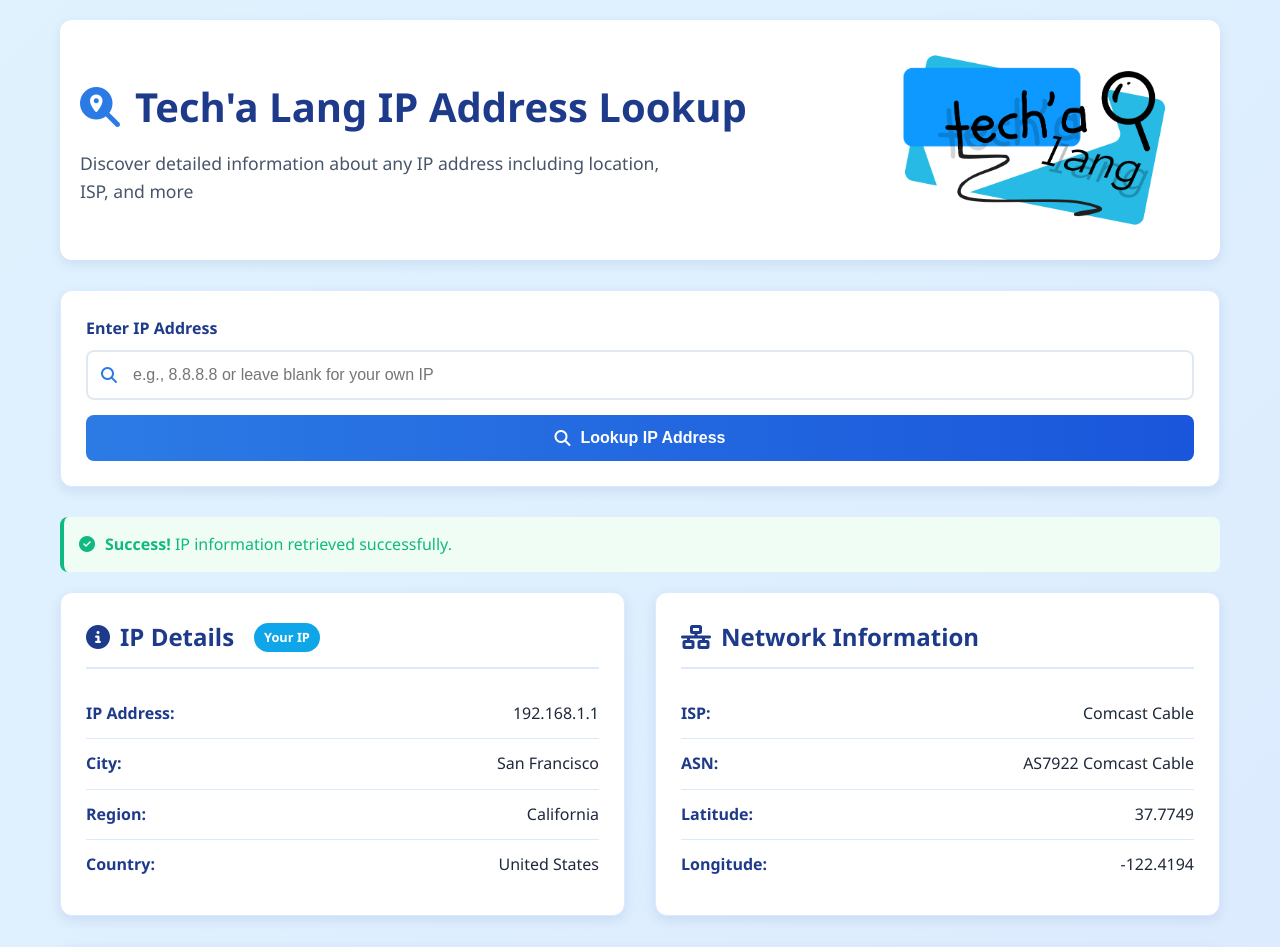
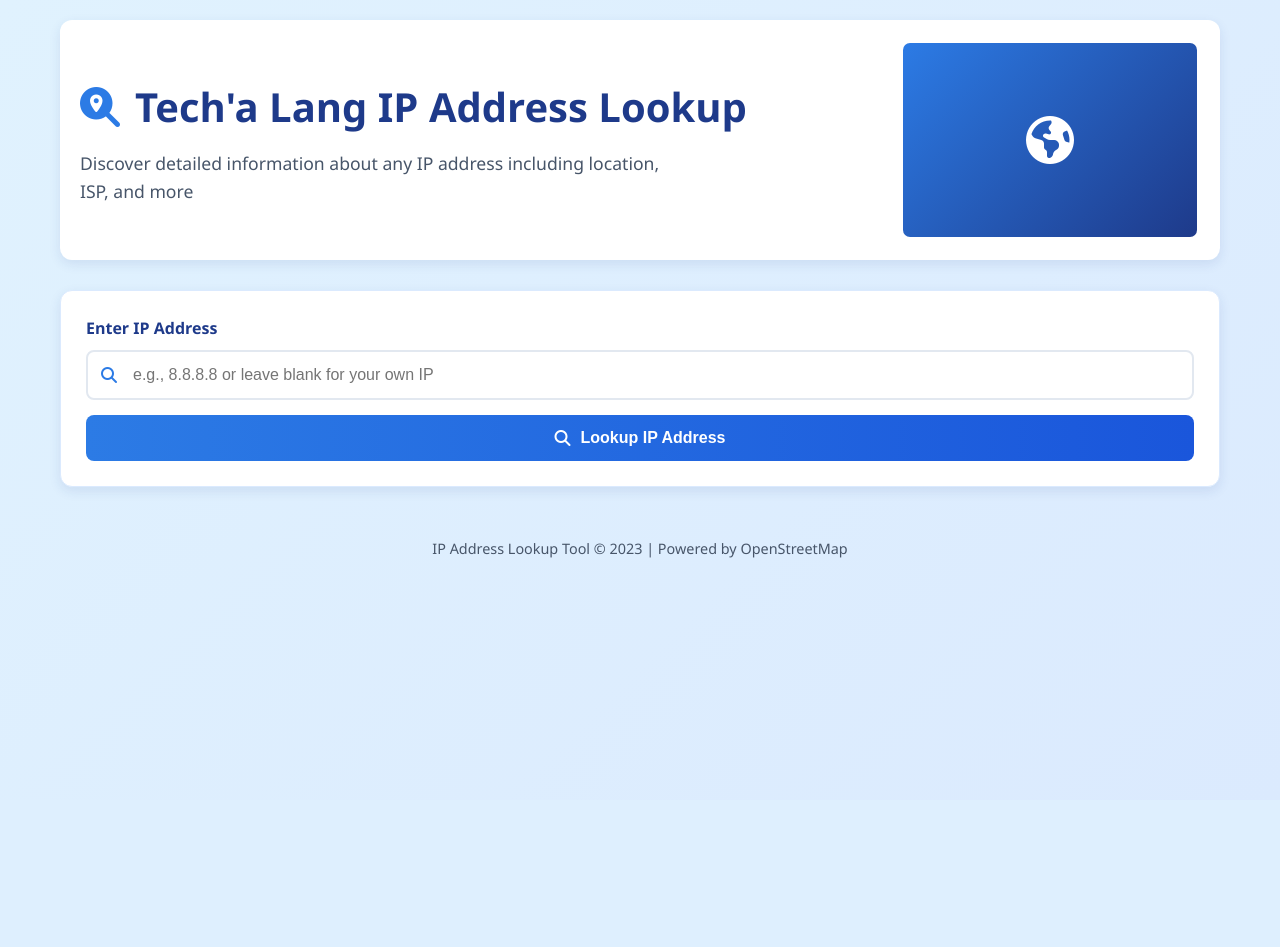
Before and after one commit to Gostar-px/ADDRESSINGAPP, a Flask app: page / in a window 1280 px wide. Shown: the top 947 px of the page. After the commit the page ends 558 px from the top, so only its background shows below. Run offline with Flask 3, Linux system fonts and the light colour scheme; data that the repository does not hold is empty.

Commit message:
jmghndfg

```diff
--- a/app.py
+++ b/app.py
@@ -6,17 +6,17 @@
 
 # Load API key from .env file
 load_dotenv()
-API_KEY = os.getenv("IPGEO_KEY")  # <-- rename to match your new provider (optional)
+API_KEY = os.getenv("IPGEO_KEY")
 
 def get_ip_info(ip=None):
     try:
         base_url = "https://api.ipgeolocation.io/ipgeo"
-        if ip:
-            url = f"{base_url}?apiKey={API_KEY}&ip={ip}"
-        else:
-            url = f"{base_url}?apiKey={API_KEY}"
+        params = {"apiKey": API_KEY}
 
-        resp = requests.get(url, timeout=5)
+        if ip and ip.strip():  # Only add IP if provided and not empty
+            params["ip"] = ip.strip()
+
+        resp = requests.get(base_url, params=params, timeout=10)
         resp.raise_for_status()
         return resp.json()
     except Exception as e:
@@ -24,11 +24,14 @@
 
 @app.route("/", methods=["GET", "POST"])
 def home():
-    ip = None
+    info = None
+    searched_ip = ""
+
     if request.method == "POST":
-        ip = request.form.get("ip_address")
-    info = get_ip_info(ip)
-    return render_template("index.html", info=info, searched_ip=ip)
+        searched_ip = request.form.get("ip_address", "").strip()
+        info = get_ip_info(searched_ip if searched_ip else None)
+
+    return render_template("index.html", info=info, searched_ip=searched_ip)
 
 if __name__ == "__main__":
     app.run(debug=True)
--- a/templates/index.html
+++ b/templates/index.html
@@ -7,6 +7,7 @@
     <link rel="stylesheet" href="https://unpkg.com/leaflet/dist/leaflet.css" />
     <link rel="stylesheet" href="https://cdnjs.cloudflare.com/ajax/libs/font-awesome/6.4.0/css/all.min.css">
     <style>
+        /* Your existing CSS styles remain exactly the same */
         :root {
             --primary-blue: #2c7be5;
             --secondary-blue: #1a56db;
@@ -344,6 +345,10 @@
             font-size: 1.2rem;
             font-weight: 600;
         }
+
+        .hidden {
+            display: none;
+        }
     </style>
 </head>
 <body>
@@ -354,10 +359,8 @@
                 <p class="tagline">Discover detailed information about any IP address including location, ISP, and more</p>
             </div>
             <div class="header-image">
-                <!-- Replace this div with your actual image -->
-                <div class="image-placeholder" img src="blrehblreh.png">
-                <img src="blrehblreh.png">
-
+                <div class="image-placeholder" style="background: linear-gradient(135deg, var(--primary-blue), var(--dark-blue));">
+                    <i class="fas fa-globe-americas" style="font-size: 3rem;"></i>
                 </div>
             </div>
         </header>
@@ -368,7 +371,9 @@
                     <label for="ip_address">Enter IP Address</label>
                     <div class="input-with-icon">
                         <i class="fas fa-search"></i>
-                        <input type="text" name="ip_address" id="ip_address" placeholder="e.g., 8.8.8.8 or leave blank for your own IP">
+                        <input type="text" name="ip_address" id="ip_address"
+                               value="{{ searched_ip }}"
+                               placeholder="e.g., 8.8.8.8 or leave blank for your own IP">
                     </div>
                 </div>
                 <button type="submit">
@@ -377,12 +382,15 @@
             </form>
         </div>
 
-        <div class="loading" id="loading">
-            <div class="loading-spinner"></div>
-            <p>Searching for IP information...</p>
+        {% if info %}
+            {% if info.error %}
+            <div class="error-message">
+                <i class="fas fa-exclamation-circle"></i>
+                <div>
+                    <strong>Error:</strong> {{ info.error }}
                 </div>
-
-        <!-- This section would be dynamically generated by the backend -->
+            </div>
+            {% else %}
             <div class="success-message">
                 <i class="fas fa-check-circle"></i>
                 <div>
@@ -395,24 +403,26 @@
                     <h2>
                         <i class="fas fa-info-circle"></i>
                         IP Details
-                    <span class="ip-badge">Your IP</span>
+                        <span class="ip-badge">
+                            {% if not searched_ip %}Your IP{% else %}Searched IP{% endif %}
+                        </span>
                     </h2>
                     <ul class="info-list">
                         <li>
                             <span class="info-label">IP Address:</span>
-                        <span class="info-value">192.168.1.1</span>
+                            <span class="info-value">{{ info.ip }}</span>
                         </li>
                         <li>
                             <span class="info-label">City:</span>
-                        <span class="info-value">San Francisco</span>
+                            <span class="info-value">{{ info.city }}</span>
                         </li>
                         <li>
                             <span class="info-label">Region:</span>
-                        <span class="info-value">California</span>
+                            <span class="info-value">{{ info.state_prov }}</span>
                         </li>
                         <li>
                             <span class="info-label">Country:</span>
-                        <span class="info-value">United States</span>
+                            <span class="info-value">{{ info.country_name }}</span>
                         </li>
                     </ul>
                 </div>
@@ -422,19 +432,19 @@
                     <ul class="info-list">
                         <li>
                             <span class="info-label">ISP:</span>
-                        <span class="info-value">Comcast Cable</span>
+                            <span class="info-value">{{ info.isp }}</span>
                         </li>
                         <li>
-                        <span class="info-label">ASN:</span>
-                        <span class="info-value">AS7922 Comcast Cable</span>
+                            <span class="info-label">Organization:</span>
+                            <span class="info-value">{{ info.organization }}</span>
                         </li>
                         <li>
                             <span class="info-label">Latitude:</span>
-                        <span class="info-value">37.7749</span>
+                            <span class="info-value">{{ info.latitude }}</span>
                         </li>
                         <li>
                             <span class="info-label">Longitude:</span>
-                        <span class="info-value">-122.4194</span>
+                            <span class="info-value">{{ info.longitude }}</span>
                         </li>
                     </ul>
                 </div>
@@ -444,6 +454,8 @@
                 <h2><i class="fas fa-map-marked-alt"></i> Location Map</h2>
                 <div id="map"></div>
             </div>
+            {% endif %}
+        {% endif %}
 
         <footer>
             <p>IP Address Lookup Tool &copy; 2023 | Powered by OpenStreetMap</p>
@@ -457,8 +469,9 @@
             document.getElementById('loading').style.display = 'block';
         });
 
-        // Initialize map with example coordinates (San Francisco)
-        var map = L.map('map').setView([37.7749, -122.4194], 10);
+        // Initialize map only if we have location data
+        {% if info and not info.error %}
+        var map = L.map('map').setView([{{ info.latitude }}, {{ info.longitude }}], 10);
 
         L.tileLayer('https://{s}.tile.openstreetmap.org/{z}/{x}/{y}.png', {
             attribution: '&copy; <a href="https://www.openstreetmap.org/copyright">OpenStreetMap</a> contributors'
@@ -472,15 +485,22 @@
             className: 'custom-marker'
         });
 
-        L.marker([37.7749, -122.4194], {icon: customIcon}).addTo(map)
+        L.marker([{{ info.latitude }}, {{ info.longitude }}], {icon: customIcon}).addTo(map)
             .bindPopup(`
                 <div style="text-align: center;">
-                    <h3 style="margin: 0 0 8px 0;">San Francisco, United States</h3>
-                    <p style="margin: 0;"><strong>IP:</strong> 192.168.1.1</p>
-                    <p style="margin: 0;"><strong>ISP:</strong> Comcast Cable</p>
+                    <h3 style="margin: 0 0 8px 0;">{{ info.city }}, {{ info.country_name }}</h3>
+                    <p style="margin: 0;"><strong>IP:</strong> {{ info.ip }}</p>
+                    <p style="margin: 0;"><strong>ISP:</strong> {{ info.isp }}</p>
                 </div>
             `)
             .openPopup();
+        {% else %}
+        // Default map if no data
+        var map = L.map('map').setView([37.7749, -122.4194], 2);
+        L.tileLayer('https://{s}.tile.openstreetmap.org/{z}/{x}/{y}.png', {
+            attribution: '&copy; <a href="https://www.openstreetmap.org/copyright">OpenStreetMap</a> contributors'
+        }).addTo(map);
+        {% endif %}
     </script>
 </body>
 </html>
```
Also changed, not shown: static/blrehblreh.png (renamed from templates/blrehblreh.png), 1 other file. Lines whose indentation alone changed are shown as unchanged.
